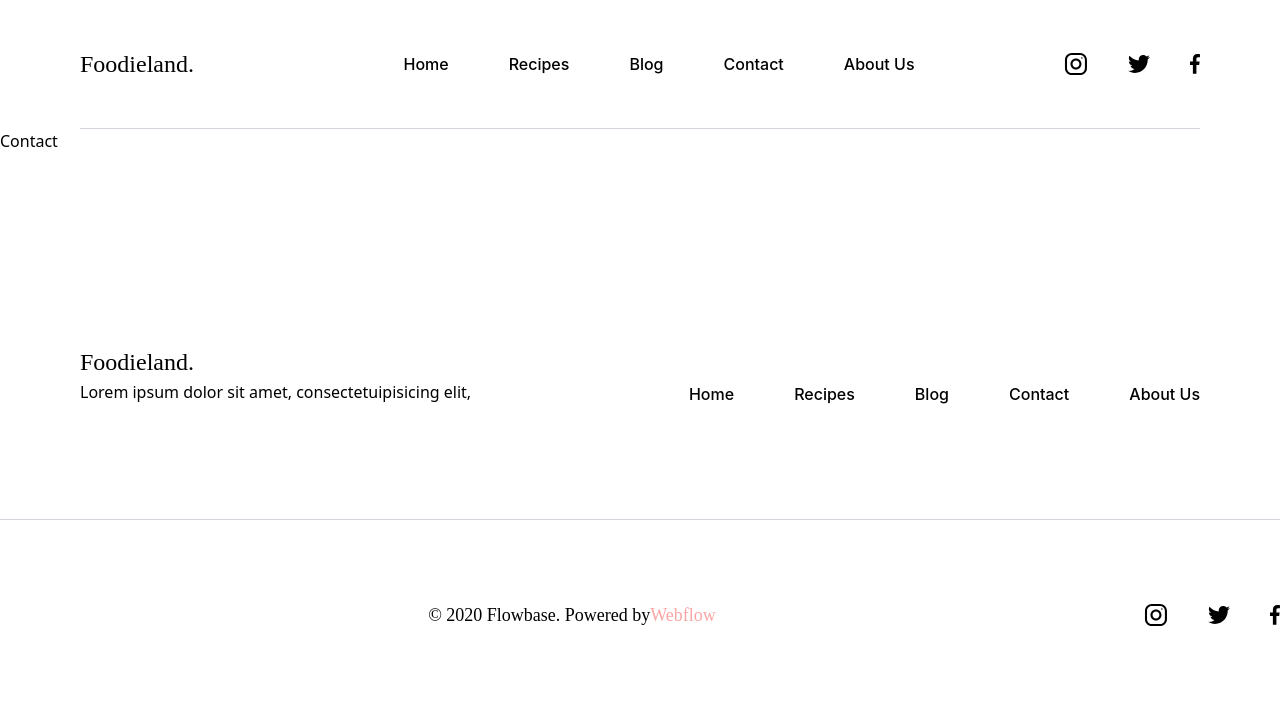
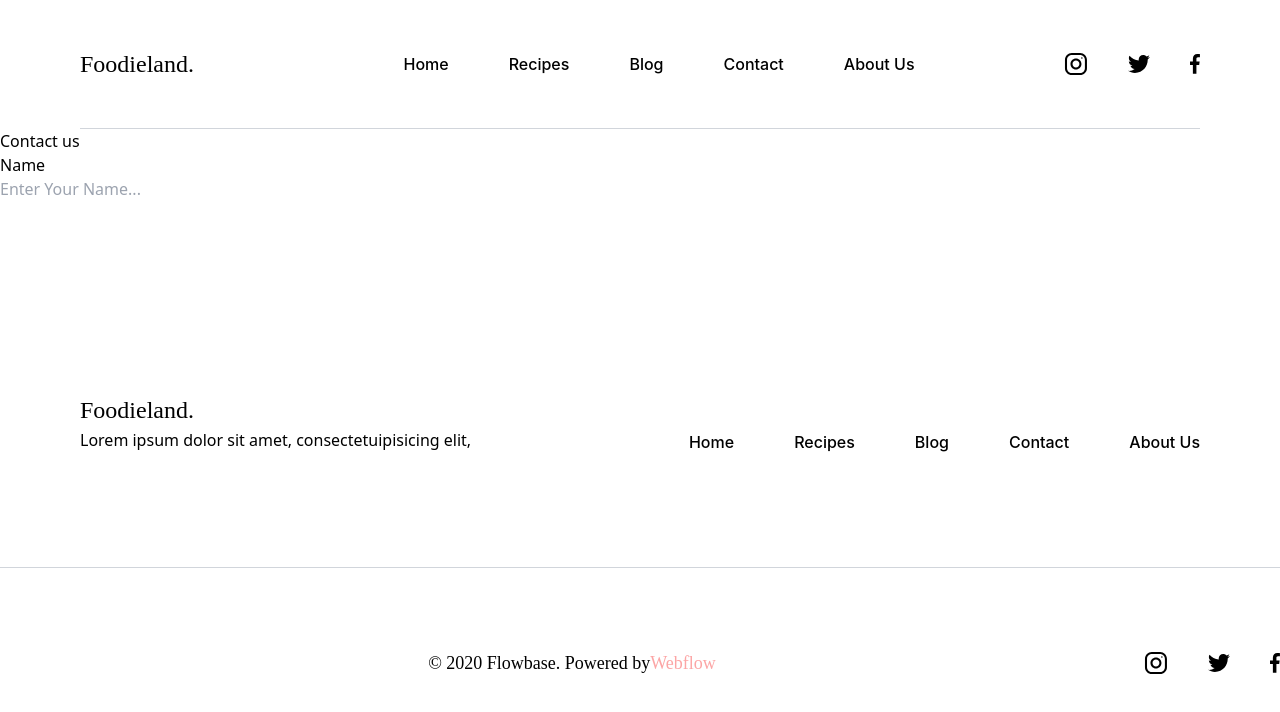
Before and after one commit to foodieland-project/foodieland-frontend, a React (Create React App) app: page /contact in a window 1280 px wide. Shown: the top 712 px of the page. Built offline with nearby package versions, Linux system fonts and the light colour scheme.

Commit message:
Contact section added to Contact page

```diff
--- /dev/null
+++ b/src/components/BasicComponents/contact/index.jsx
@@ -0,0 +1,14 @@
+import Input from './ContactInput/Input';
+
+const Contact = (props) => {
+    return (
+        <>
+        <h2 className="" >Contact us</h2>
+        <div>
+            <Input id="name" label="Name" type="text" placeholder="Enter Your Name..." />
+        </div>
+        </>
+     );
+}
+
+export default Contact;
--- a/src/components/Pages/contact/index.jsx
+++ b/src/components/Pages/contact/index.jsx
@@ -1,8 +1,9 @@
 import React from 'react'
+import ContactSection from '../../BasicComponents/contact/index';
 
 const Contact = () => {
   return (
-      <div>Contact</div>
+      <ContactSection />
   )
 }
 
```
